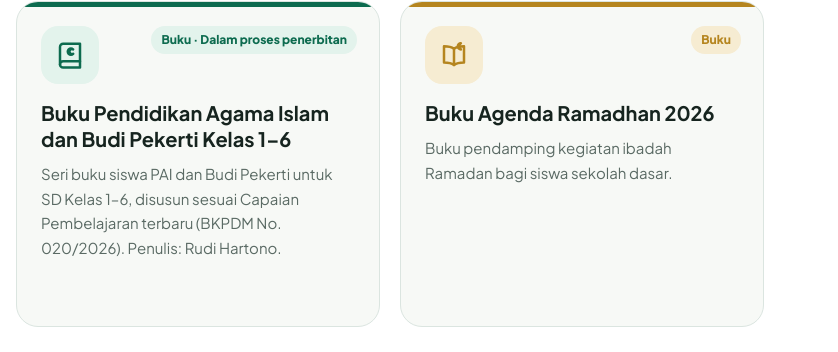
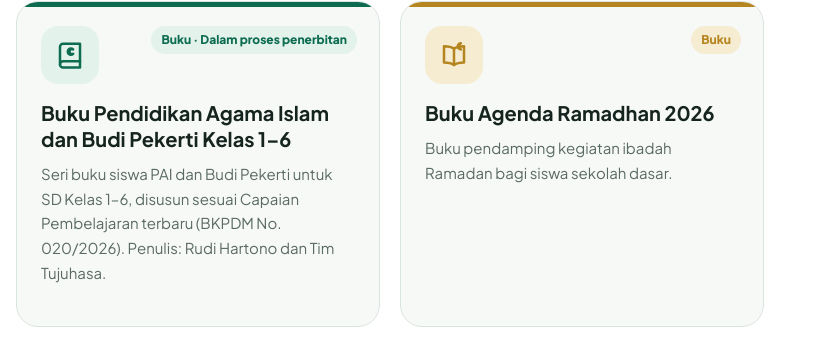
Before and after one commit to rudihartono91/rudihartono91.github.io, a plain HTML site: page index.html in a window 1280 px wide. Shown: the part 3249-3601 px from the top of the page, 442-1280 px from the left. Drawn offline with Linux system fonts and the light colour scheme.

Commit message:
Karya buku PAI: penulis Rudi Hartono dan Tim Tujuhasa
Co-Authored-By: Claude Opus 5.5 <noreply@anthropic.com>
Claude-Session: https://claude.ai/code/session_01GhxNiCtxCc5i3XeBmQiSYS

```diff
--- a/index.html
+++ b/index.html
@@ -256,7 +256,7 @@ footer{text-align:center;color:var(--abu);font-size:14px;padding:34px 20px 44px}
         <span class="tag">Buku · Dalam proses penerbitan</span>
         <div class="ic"><svg viewBox="0 0 24 24" fill="none" stroke="currentColor" stroke-width="2" stroke-linecap="round" stroke-linejoin="round" aria-hidden="true"><path d="M4 19.5A2.5 2.5 0 0 1 6.5 17H20V3H6.5A2.5 2.5 0 0 0 4 5.5z"/><path d="M4 19.5A2.5 2.5 0 0 0 6.5 22H20v-5"/><path d="M14.5 7.5a2.5 2.5 0 1 0 0 3.5 2 2 0 1 1 0-3.5z"/></svg></div>
         <h3>Buku Pendidikan Agama Islam dan Budi Pekerti Kelas 1–6</h3>
-        <p>Seri buku siswa PAI dan Budi Pekerti untuk SD Kelas 1–6, disusun sesuai Capaian Pembelajaran terbaru (BKPDM No. 020/2026). Penulis: Rudi Hartono.</p>
+        <p>Seri buku siswa PAI dan Budi Pekerti untuk SD Kelas 1–6, disusun sesuai Capaian Pembelajaran terbaru (BKPDM No. 020/2026). Penulis: Rudi Hartono dan Tim Tujuhasa.</p>
       </div>
       <div class="card reveal" style="--a:#b5851f;--t:#f6ecd2">
         <span class="tag">Buku</span>
```
